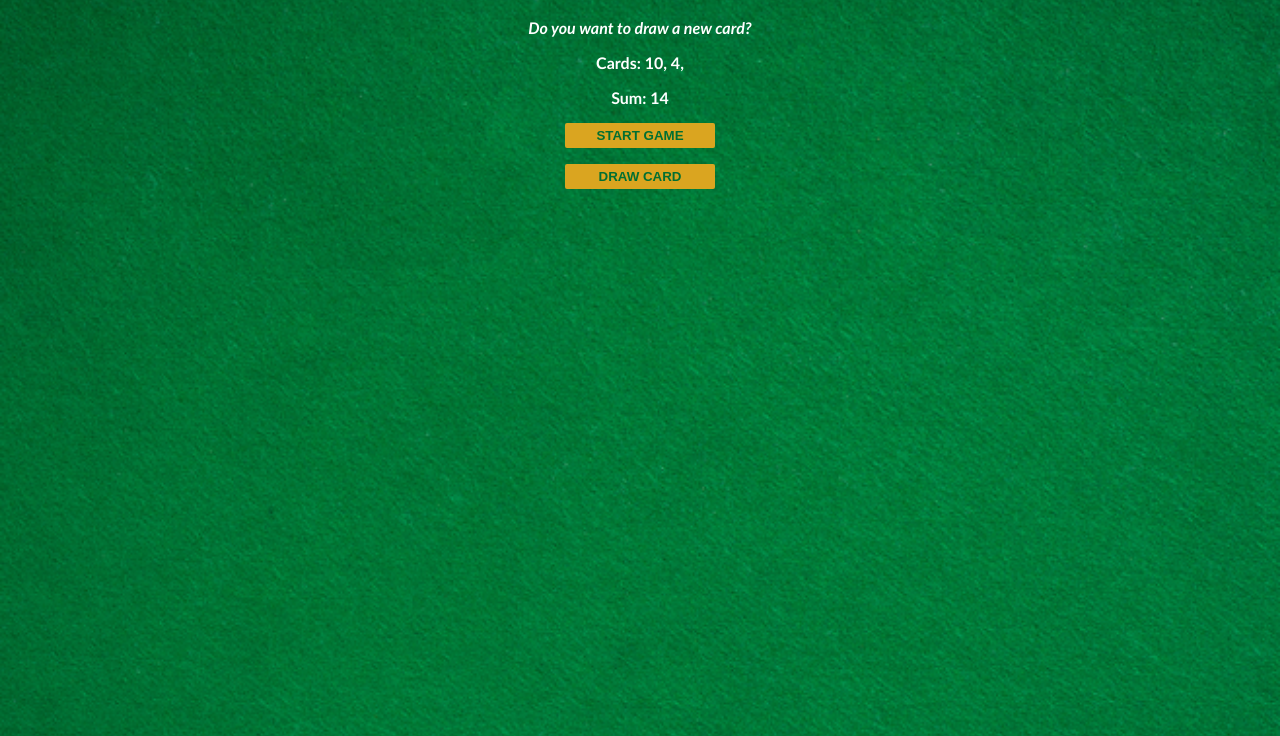
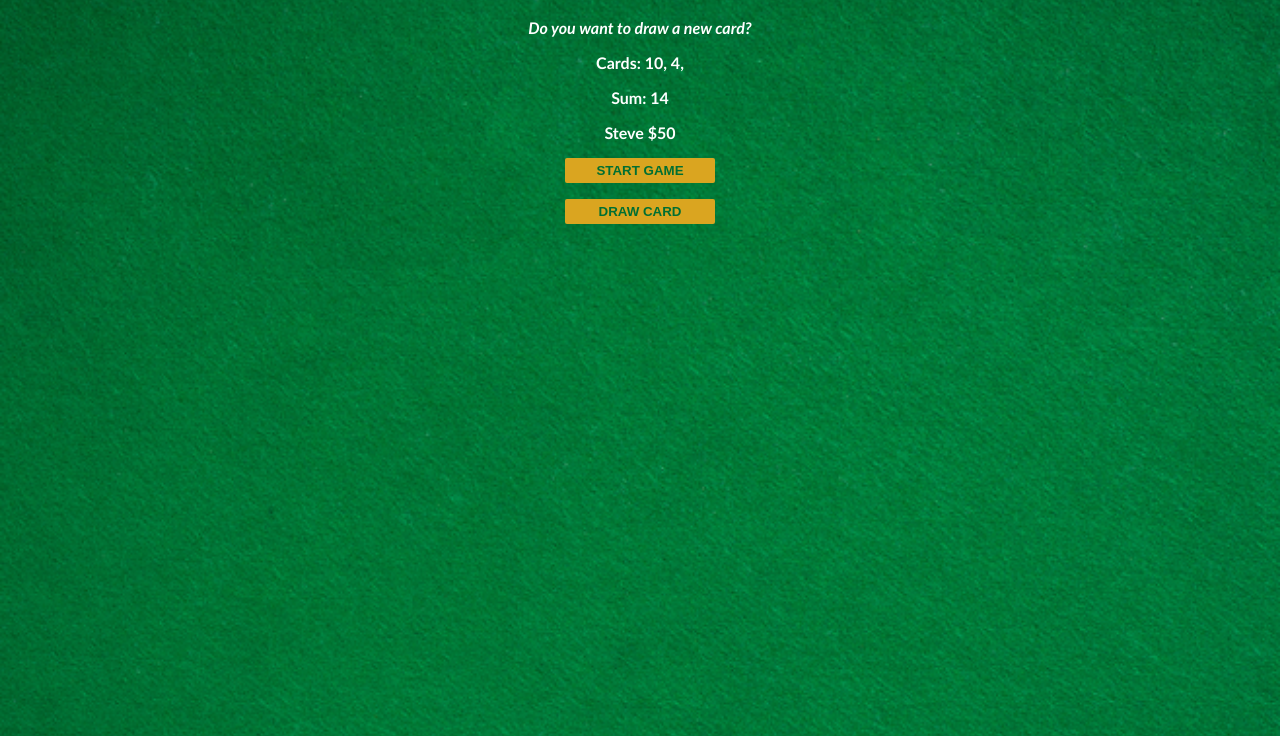
Before and after one commit to stevedevfrog/Blackjack-Game, a plain HTML site: page index.html in a window 1280 px wide. Both pictures are taken after a click on the button "START GAME". Shown: the part 64-800 px from the top of the page. Drawn offline with Linux system fonts and the light colour scheme.

Commit message:
Adding basic player object

```diff
--- a/index.html
+++ b/index.html
@@ -12,6 +12,7 @@
     <p id="message-el">Want to play a round?</p>
     <p id="cards-el">Cards:</p>
     <p id="sum-el">Sum:</p>
+    <p id="player-el"></p>
     <button id="start-btn" onclick="startGame()">START GAME</button>
     <p><button id="draw-card-btn" onclick="drawCard()">DRAW CARD</button></p>
     <script src='index.js'></script>
--- a/index.js
+++ b/index.js
@@ -5,6 +5,16 @@ let isALive = true
 let message = ""
 
 let messageEl = document.getElementById("message-el")
+
+let playerEl = document.getElementById("player-el")
+
+let player = {
+    name: "Steve",
+    coins: 50,
+    showPlayerStats: function () {
+        playerEl.textContent = player.name + " $" + player.coins
+    }
+}
 
 function getRandomCard () {
     let randomCard = Math.floor( Math.random()*13 ) + 1 // 1-13
@@ -59,6 +69,9 @@ function drawCard () {
 }
 
 function startGame () {
+    player.showPlayerStats()
+    //console.log(player.coins)
+
     isALive = true
     hasBlackJack = false
 
```
